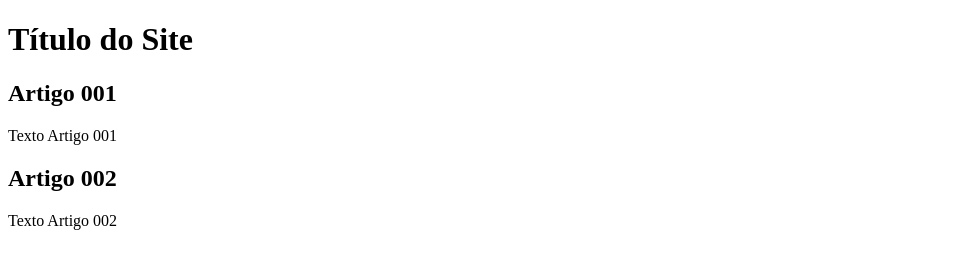
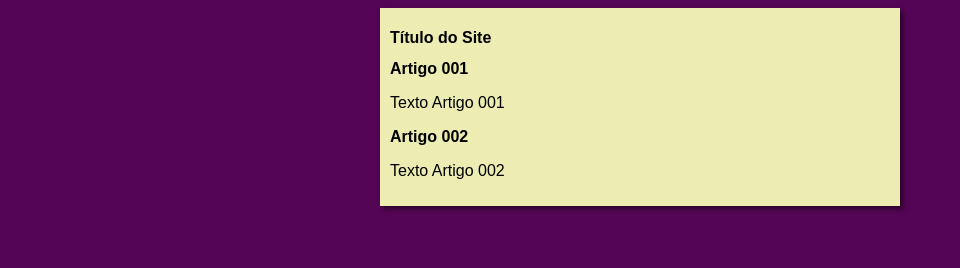
Before and after one commit to 4lmeidas/Projeto-Site, a plain HTML site: page index.html in a window 1280 px wide. Shown: the whole page, without its empty margins (0-960 px from the left). Drawn offline with Linux system fonts and the light colour scheme.

Commit message:
Iniciei o design

```diff
--- /dev/null
+++ b/estilos/style.css
@@ -0,0 +1,16 @@
+* {
+    font-family: Arial, Helvetica, sans-serif;
+    font-size: 16px;
+}
+
+body {
+    background-color: rgb(85, 5, 85);
+}
+
+main {
+    background-color: rgb(236, 236, 179);
+    width: 500px;
+    margin: auto;
+    padding: 10px;
+    box-shadow: 3px 3px 5px rgba(0, 0, 0, 0.527);
+}
--- a/index.html
+++ b/index.html
@@ -4,6 +4,7 @@
     <meta charset="UTF-8">
     <meta name="viewport" content="width=device-width, initial-scale=1.0">
     <title>Título do Site</title>
+    <link rel="stylesheet" href="estilos/style.css">
 </head>
 <body>
    <main>
```
